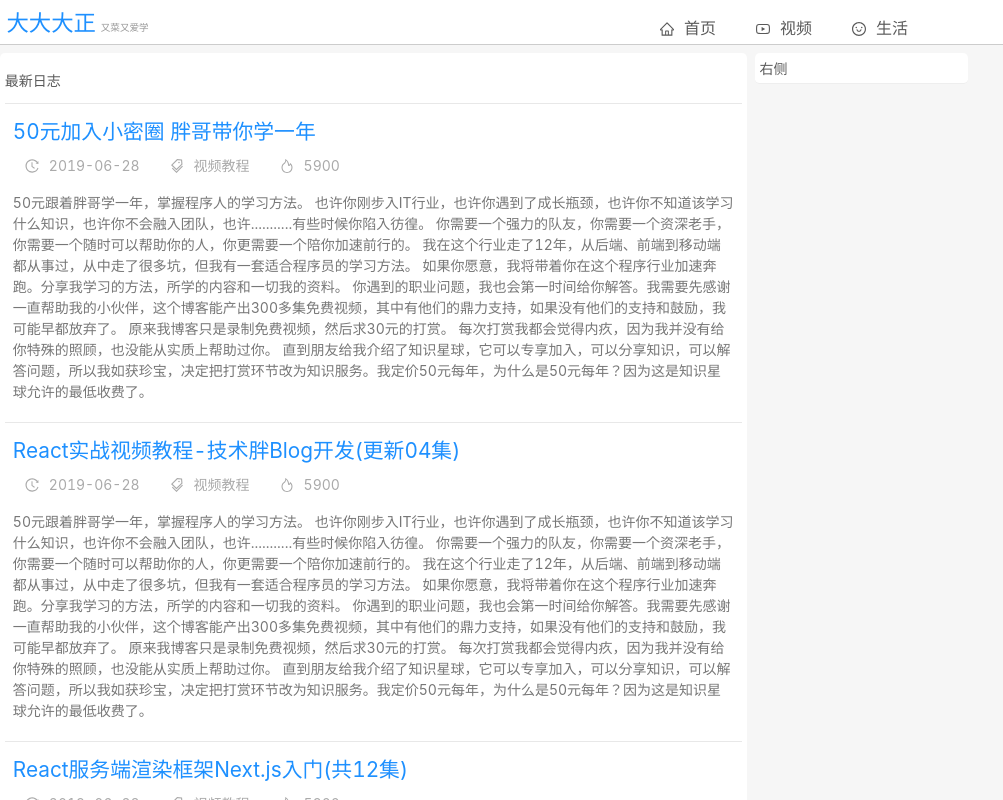
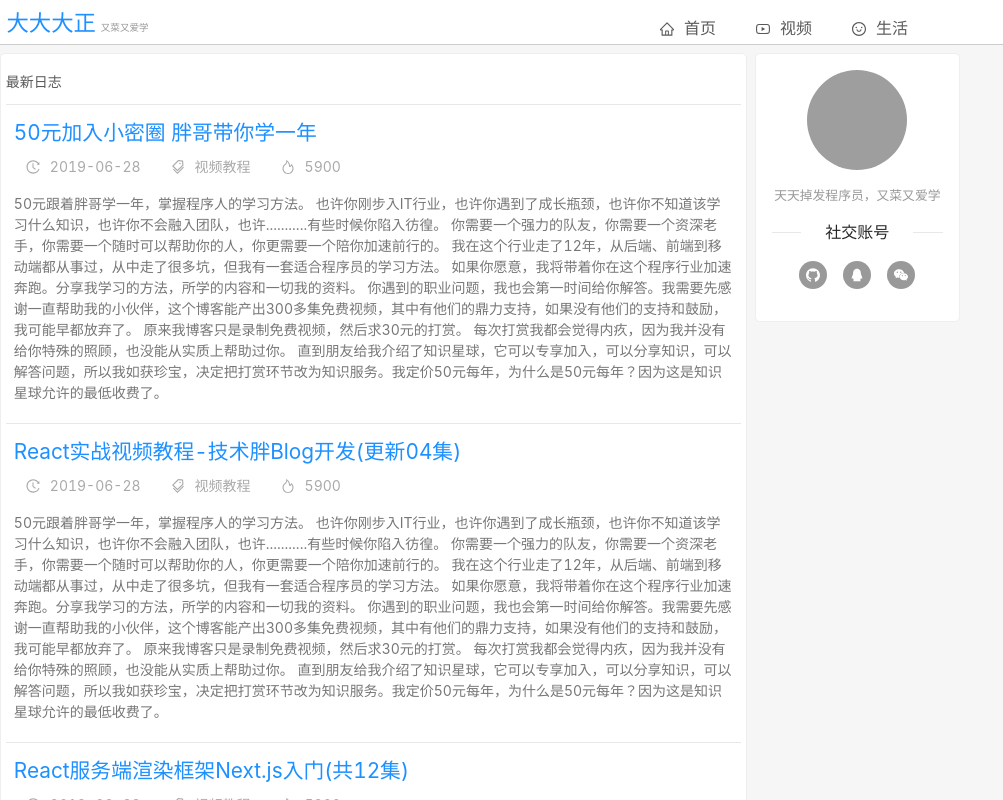
Before and after one commit to DaZheng-coder/react_blog_blog, a Next.js app: page / in a window 1280 px wide. Shown: the top 800 px of the page, without its empty margins (0-1003 px from the left). Built offline with nearby package versions, Linux system fonts and the light colour scheme; grey boxes are pictures that could not be loaded.

Commit message:
博主介绍组件

```diff
--- /dev/null
+++ b/components/Author.js
@@ -0,0 +1,31 @@
+/*
+ * @Author: DaZheng
+ * @Date: 2020-12-02 09:04:28
+ * @LastEditors: g05047
+ * @LastEditTime: 2020-12-02 10:29:48
+ * @Description: file content
+ */
+import { Avatar, Divider } from 'antd'
+import '../static/style/components/author.css'
+import {
+  GithubOutlined,
+  QqOutlined,
+  WechatOutlined
+} from '@ant-design/icons'
+
+const Author = () => {
+  return (
+    <div className="author-div comm-box">
+      <div> <Avatar size={100} src="http://blogimages.jspang.com/blogtouxiang1.jpg" /> </div>
+      <div className="author-introduction">
+        天天掉发程序员，又菜又爱学
+        <Divider>社交账号</Divider>
+        <Avatar size={28} icon={<GithubOutlined />} className="account" />
+        <Avatar size={28} icon={<QqOutlined />} className="account" />
+        <Avatar size={28} icon={<WechatOutlined />} className="account" />
+      </div>
+    </div>
+  )
+}
+
+export default Author
--- a/pages/index.js
+++ b/pages/index.js
@@ -2,7 +2,7 @@
  * @Author: DaZheng
  * @Date: 2020-12-01 14:00:42
  * @LastEditors: g05047
- * @LastEditTime: 2020-12-02 08:47:50
+ * @LastEditTime: 2020-12-02 09:19:19
  * @Description: file content
  */
 import React, {useState} from 'react'
@@ -10,6 +10,7 @@ import Head from 'next/head'
 // import Link from 'next/link'
 import { Row, Col, List } from 'antd'
 import Header from '../components/Header'
+import Author from '../components/Author'
 // import styles from '../styles/Home.module.css'
 import '../static/style/pages/index.css'
 
@@ -59,7 +60,7 @@ export default function Home() {
         </Col>
         {/* 右侧 */}
         <Col className="comm-right" xs={0} sm={0} md={7} lg={5} xl={4}>
-          右侧
+          <Author />
         </Col>
       </Row>
     </div>
--- /dev/null
+++ b/static/style/components/author.css
@@ -0,0 +1,18 @@
+.author-div{
+  text-align: center;
+  padding: 1rem;
+
+}
+.author-div div{
+  margin-bottom: 1rem;
+
+}
+.author-introduction{
+  font-size:.8rem;
+  color: #999;
+}
+.account{
+  background-color: #999;
+  margin-left: .5rem;
+  margin-right: .5rem;
+}
--- a/static/style/pages/comm.css
+++ b/static/style/pages/comm.css
@@ -1,7 +1,7 @@
 /*
   公用样式
 */
-body {
+body{
   background-color: #f6f6f6;
 }
 
@@ -9,14 +9,14 @@ body {
   background-color: #FFF;
   padding:.3rem;
   border-radius: .3rem;
-  border-bottom:1px solid #eee;
+  border:1px solid #eee;
 }
-.comm-right{
+.comm-box{
   background-color: #FFF;
   margin-left: .5rem;
   padding:.3rem;
   border-radius: .3rem;
-  border-bottom:1px solid #eee;
+  border:1px solid #eee;
 }
 .comm-main{
   margin-top: .5rem;
```
